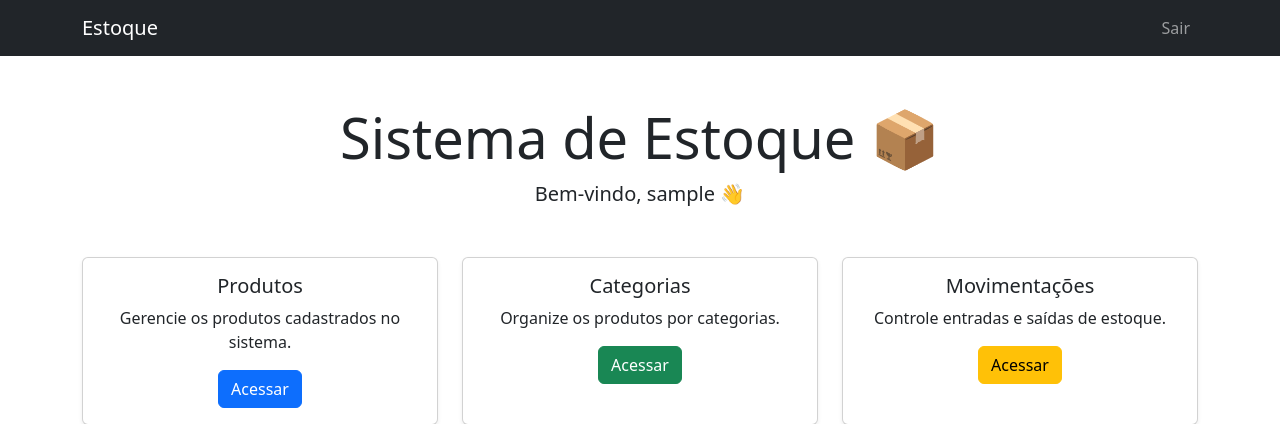
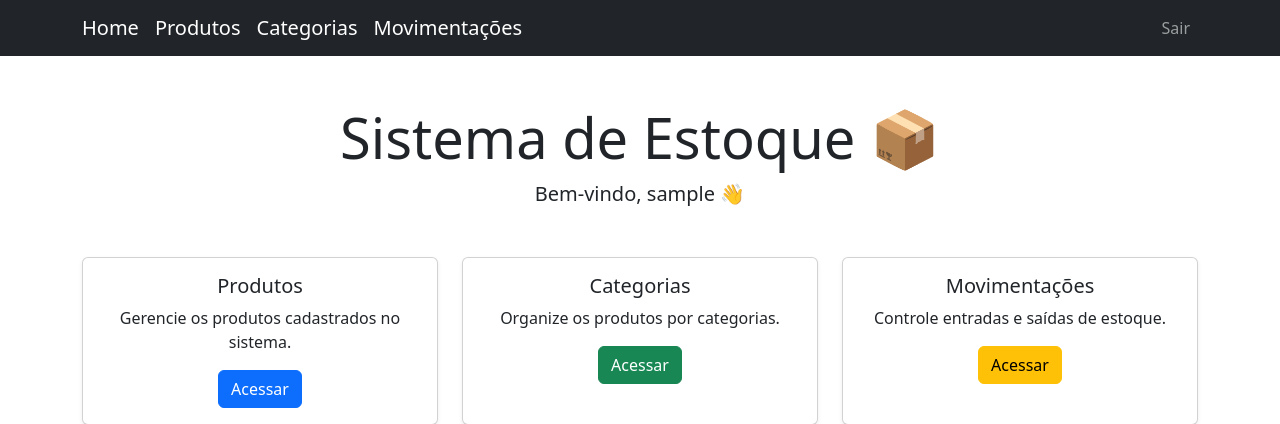
Before and after one commit to EricFelipeSantos/estoque_loja, a Django app: page / in a window 1280 px wide. Shown: the top 424 px of the page. Run offline with Django 5.2, Linux system fonts and the light colour scheme; the visitor is signed in with stand-in values (Sample User, id 1).

Commit message:
Home atualizada

```diff
--- a/core/templates/core/base.html
+++ b/core/templates/core/base.html
@@ -11,8 +11,10 @@
 
 <nav class="navbar navbar-expand-lg navbar-dark bg-dark">
   <div class="container">
-    <a class="navbar-brand" href="/">Estoque</a>
-
+    <a class="navbar-brand" href="{% url 'core:home' %}">Home</a>
+    <a class="navbar-brand" href="{% url 'estoque:lista_produtos' %}">Produtos</a>
+    <a class="navbar-brand" href="{% url 'estoque:lista_categorias' %}">Categorias</a>
+    <a class="navbar-brand" href="{% url 'estoque:lista_movimentacoes' %}">Movimentações</a>
     <div class="collapse navbar-collapse">
       <ul class="navbar-nav ms-auto">
 
```
